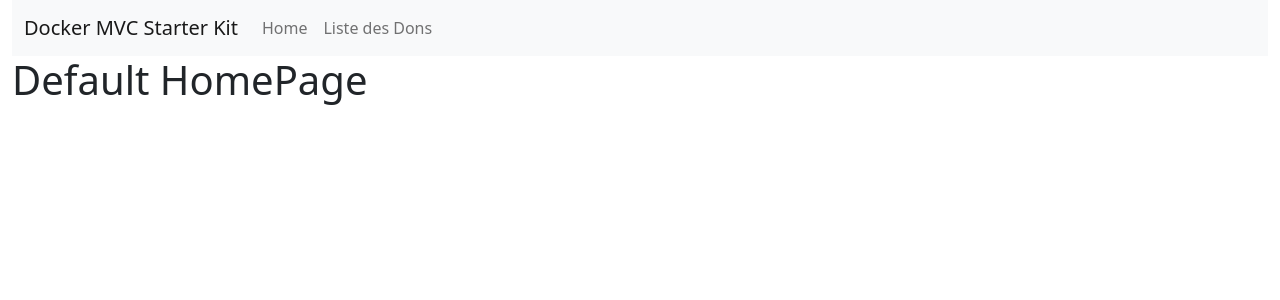
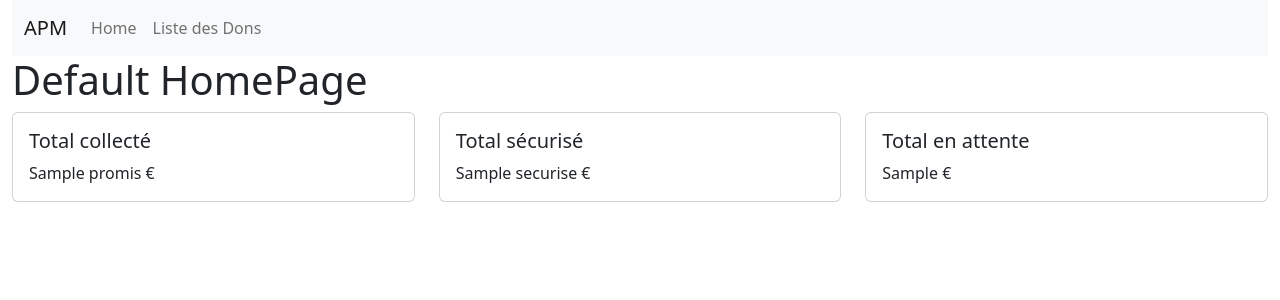
Before and after one commit to studoo-app/tp-APM, a PHP site: template app/templates/home/home.html.twig in a window 1280 px wide. Shown: the top 300 px of the page. Run offline with PHP 8.4, Linux system fonts and the light colour scheme; the template is opened without the code that fills it: most values are stand-ins (such as "Sample title", 1, 10 or a date in 2020); some libraries are stand-ins or nearby versions.

Commit message:
Add Feature Stats

```diff
--- a/app/templates/base.html.twig
+++ b/app/templates/base.html.twig
@@ -11,7 +11,7 @@
 
             <nav class="navbar navbar-expand-lg navbar-light bg-light">
                 <div class="container-fluid">
-                    <a class="navbar-brand" href="#">Docker MVC Starter Kit</a>
+                    <a class="navbar-brand" href="#">APM</a>
                     <button class="navbar-toggler" type="button" data-bs-toggle="collapse" data-bs-target="#navbarNavDropdown" aria-controls="navbarNavDropdown" aria-expanded="false" aria-label="Toggle navigation">
                         <span class="navbar-toggler-icon"></span>
                     </button>
--- a/app/templates/home/home.html.twig
+++ b/app/templates/home/home.html.twig
@@ -4,5 +4,32 @@
 
 {% block content %}
     <h1>Default HomePage</h1>
+    <div class="row row-cols-1 row-cols-md-3 g-4">
+        <div class="col">
+            <div class="card">
+                <div class="card-body">
+                    <h5 class="card-title">Total collecté</h5>
+                    <p class="card-text">{{ stats.promis }} €</p>
+                </div>
+            </div>
+        </div>
+        <div class="col">
+            <div class="card">
+                <div class="card-body">
+                    <h5 class="card-title">Total sécurisé</h5>
+                    <p class="card-text">{{ stats.securise }} €</p>
+                </div>
+            </div>
+        </div>
+        <div class="col">
+            <div class="card">
+                <div class="card-body">
+                    <h5 class="card-title">Total en attente</h5>
+                    <p class="card-text">{{ stats.enAttente }} €</p>
+                </div>
+            </div>
+        </div>
+
+    </div>
 
 {% endblock %}
```
Also changed, not shown: app/src/Controller/HomeController.php (+10 -1 lines), app/src/Model/PromesseDonModel.php (+28 -0 lines).
